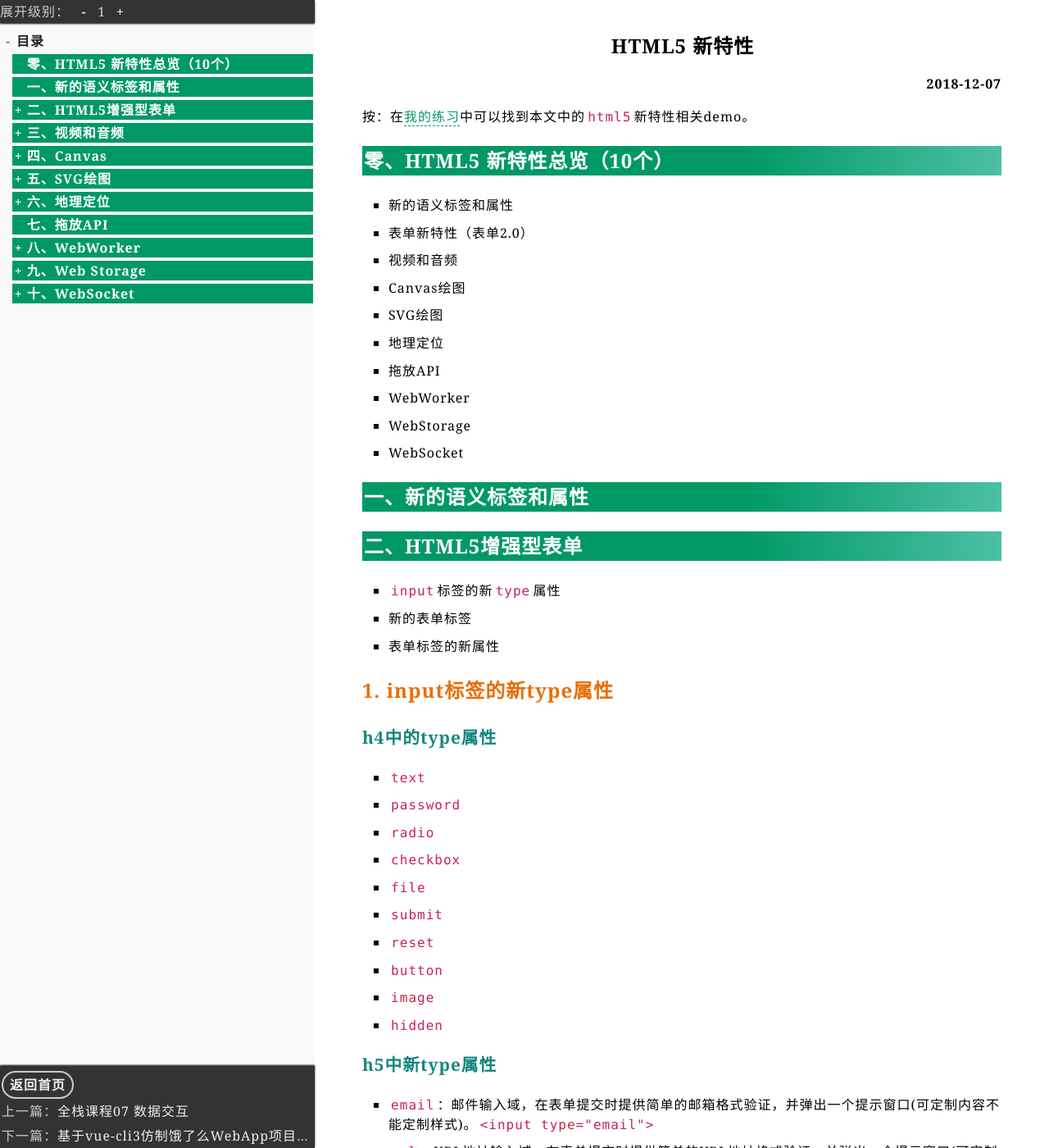
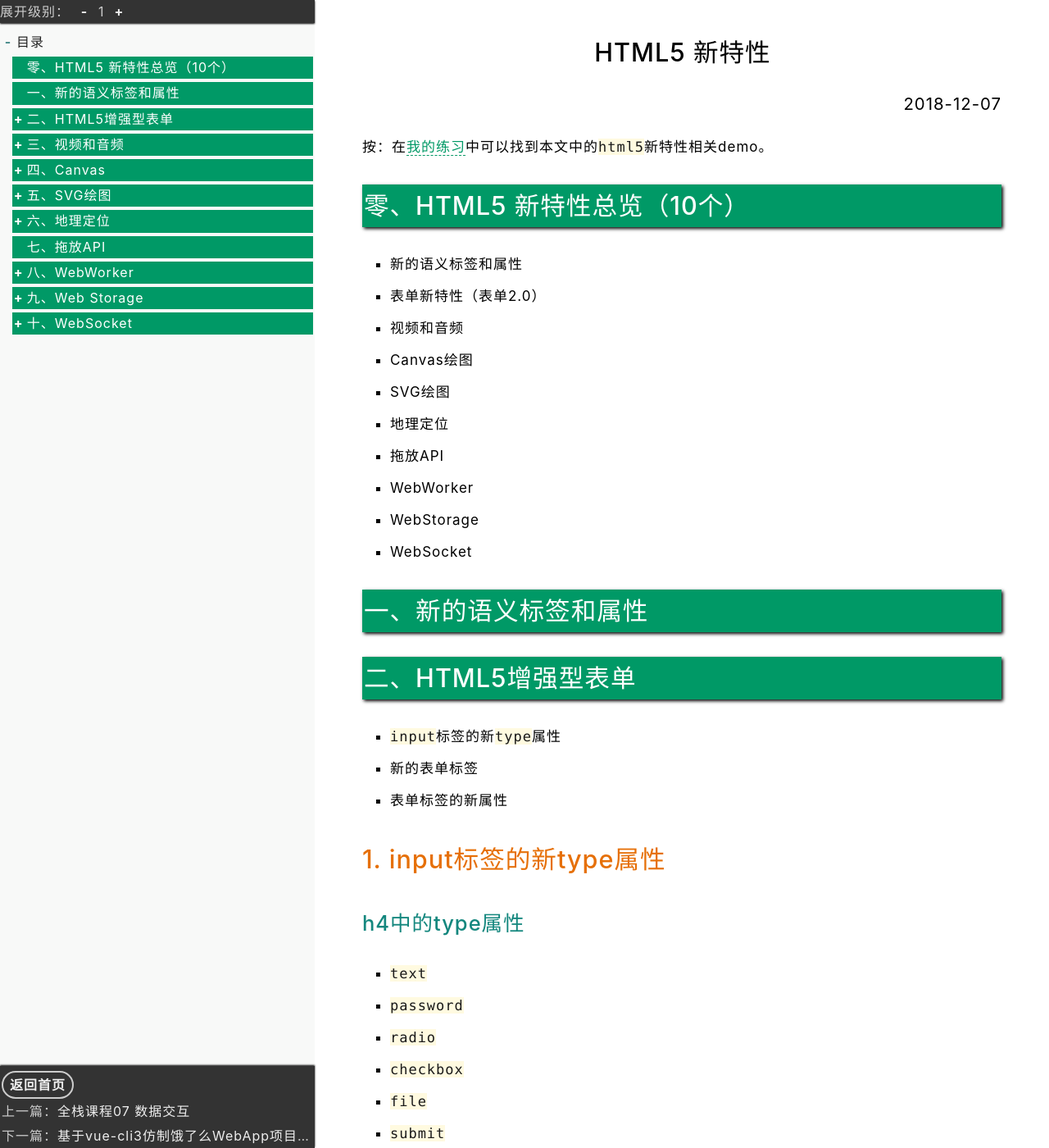
Before and after one commit to jacktown11/jacktown11.github.io, a Jekyll site: the page built from _posts/2018-12-07-html5-technology.md, in a window 1280 px wide and 1400 px high. Shown: the whole window at 82% size. Built offline with Jekyll 4.4.1, drawn with Linux system fonts in a browser that asks for light colours; nearby versions of some CDN libraries.

Commit message:
optimize article's css

```diff
--- a/css/article.css
+++ b/css/article.css
@@ -98,10 +98,6 @@
     overflow: hidden;
     white-space: nowrap;
     text-overflow:ellipsis;
-}
-.title0,
-.title1{
-    font-weight: 700;
 }
 
 .title-link:link,
@@ -206,7 +202,9 @@
 body{
     background-color: #fff;
     color:#000;
-    font-family:'微软雅黑',Georgia, Palatino, 'Palatino Linotype', Times, 'Times New Roman', serif;
+    font-family: -apple-system, BlinkMacSystemFont, "Segoe UI",Roboto,Oxygen,Ubuntu,Cantarell,"Fira Sans","Droid Sans",Helvetica Neue,sans-serif;
+    line-height: 1.7;
+    font-weight: 400;
     letter-spacing: 1px;
 }
 .article-wrap{
@@ -215,7 +213,7 @@
 article{
     box-sizing: border-box;
     padding: 0.1rem 2rem 2rem;
-    font-size: 0.8rem;
+    font-size: 0.85rem;
     width: 96%;
     max-width: 54rem;
     min-width: 35rem;
@@ -234,11 +232,12 @@
     color: black;
     margin-top: 1.8rem;
     margin-bottom: 0.8rem;
+    text-align: center;
     background: transparent;
-    text-align: center;
+    box-shadow: none;
 }
 article > p{
-    font-weight: bold;
+    font-size: 1.2em;
     text-align: right;
 }
 
@@ -246,27 +245,35 @@
 part4: 文章内部样式
 ===================*/
 h1, h2, h3, h4, h5, h6 {
-    font-weight: bold;
+    font-weight: 500;
 }
 h1 {
     padding-left: 2px;
     background: rgb(0,153,102);
-    background: linear-gradient(to right, #009966, #009966 60%, #4cbfa5 );
     color: white;
-    font-size: 1.5em;
+    font-size: 1.8em;
+    box-shadow: 2px 2px 4px #000;
 }
 h2 {
-    font-size: 1.5em;
+    font-size: 1.8em;
     color: #e67008;
 }
 h3 {
-    font-size: 1.3em;
+    font-size: 1.5em;
     color: #14877E;
 }
 
-h4 {font-size: 1.2em;color: #111111;}
-h5 {font-size: 1em;}
-h6 {background-color: inherit;font-size: 0.8em;}
+h4 {
+    font-size: 1.4em;
+    color: #444;
+}
+h5 {
+    font-size: 1.2em;
+}
+h6 {
+    background-color: inherit;
+    font-size: 1em;
+}
 
 hr {
     height: 0.2em;
@@ -295,39 +302,32 @@
 ul li,ol li{
     margin: 0.6em 0;
 }
-
 pre {
-    background-color: #F8F8F8;
-    border: 1px solid #CCCCCC;
-    border-radius: 3px;
+    padding: 10px;
     overflow: auto;
-    padding: 5px;
-
-    background-color: #9c9;
-    background-color: rgba(153,204,153,0.5);
-    box-shadow: 1px 1px 2px 0 #333 inset;
+    border-radius: 10px;
+}
+pre.highlight{
+    background: #282C34;
 }
 
-pre code {
-    border: none;
-    padding: 0;
+pre.highlight .err{
+    color: #ff0088;
     background-color: transparent;
 }
 
 code {
     font-family: Consolas, Monaco, Andale Mono, monospace;
-    color: #c7254e;
-    border-radius: 3px;
-
-    padding: 0 0.2em;
-    line-height: 1;
+    color: #1a1a1a;
+    background-color: #FFFAE0;
 }
 
 pre > code {
-    border: 0;
+    width: 100%;
     margin: 0;
     padding: 0;
-    width: 100%;
+    border-radius: 10px;
+    background-color: transparent;
 }
 .post a:link{
     border-bottom: 1px dashed black;
@@ -378,16 +378,17 @@
 
 table {
     width: 100%;
-    border-collapse: separate;
+    border-collapse: collapse;
     border-spacing: 0;
-    border: 2px solid #80929c;
+    border: 1px solid #444;
 }
 th, td{
-    border: 1px dotted #a8bfbf;
+    border: 1px solid #d5d7b9;
     padding: 0.5em 0.5em;
+    font-weight: 400;
 }
 th{
     text-align: left;
-    background-color: #cadcd0;
+    background-color: #f7f8f9;
 }
 td { vertical-align: top; }
```
Also changed, not shown: 1 other file.
